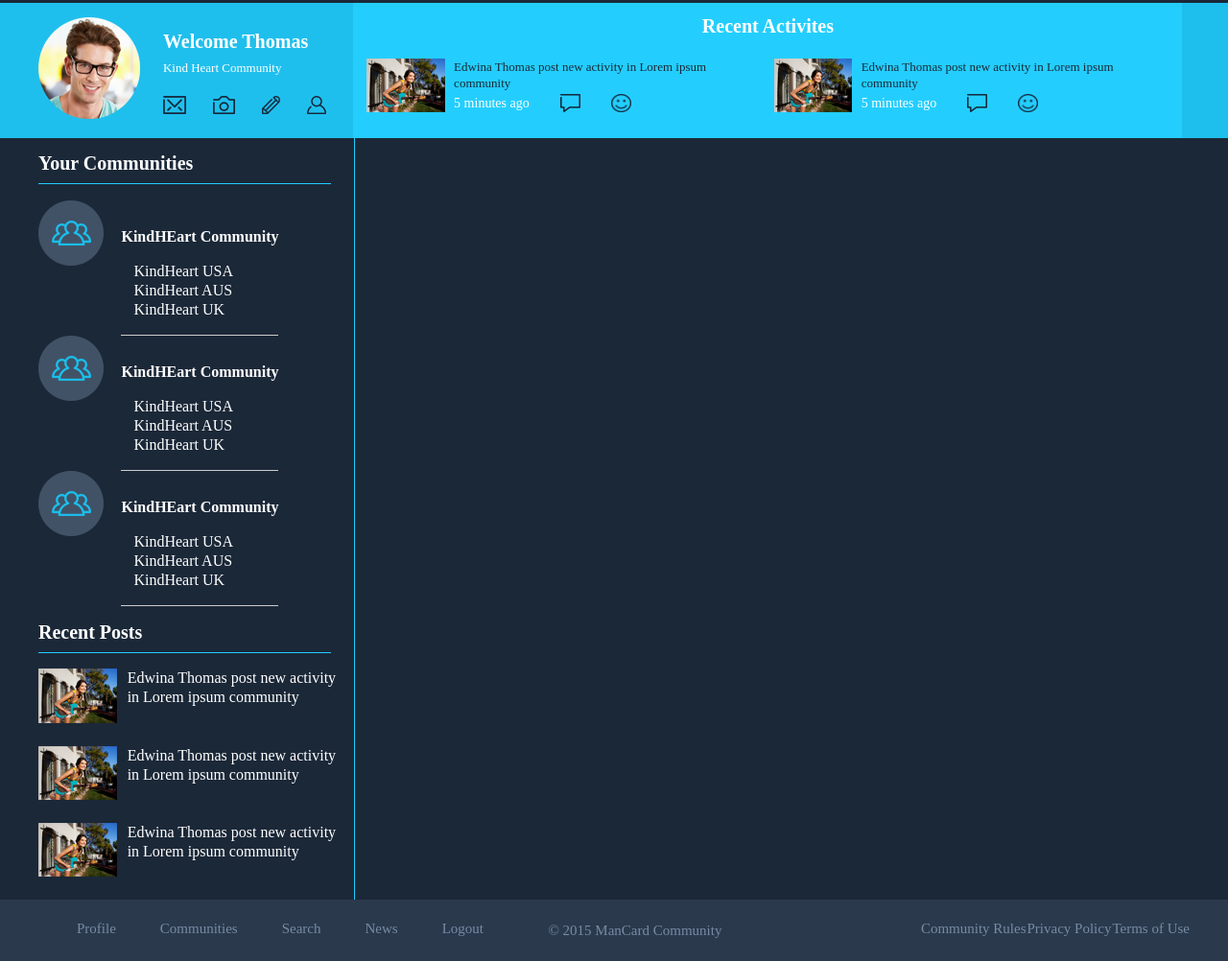
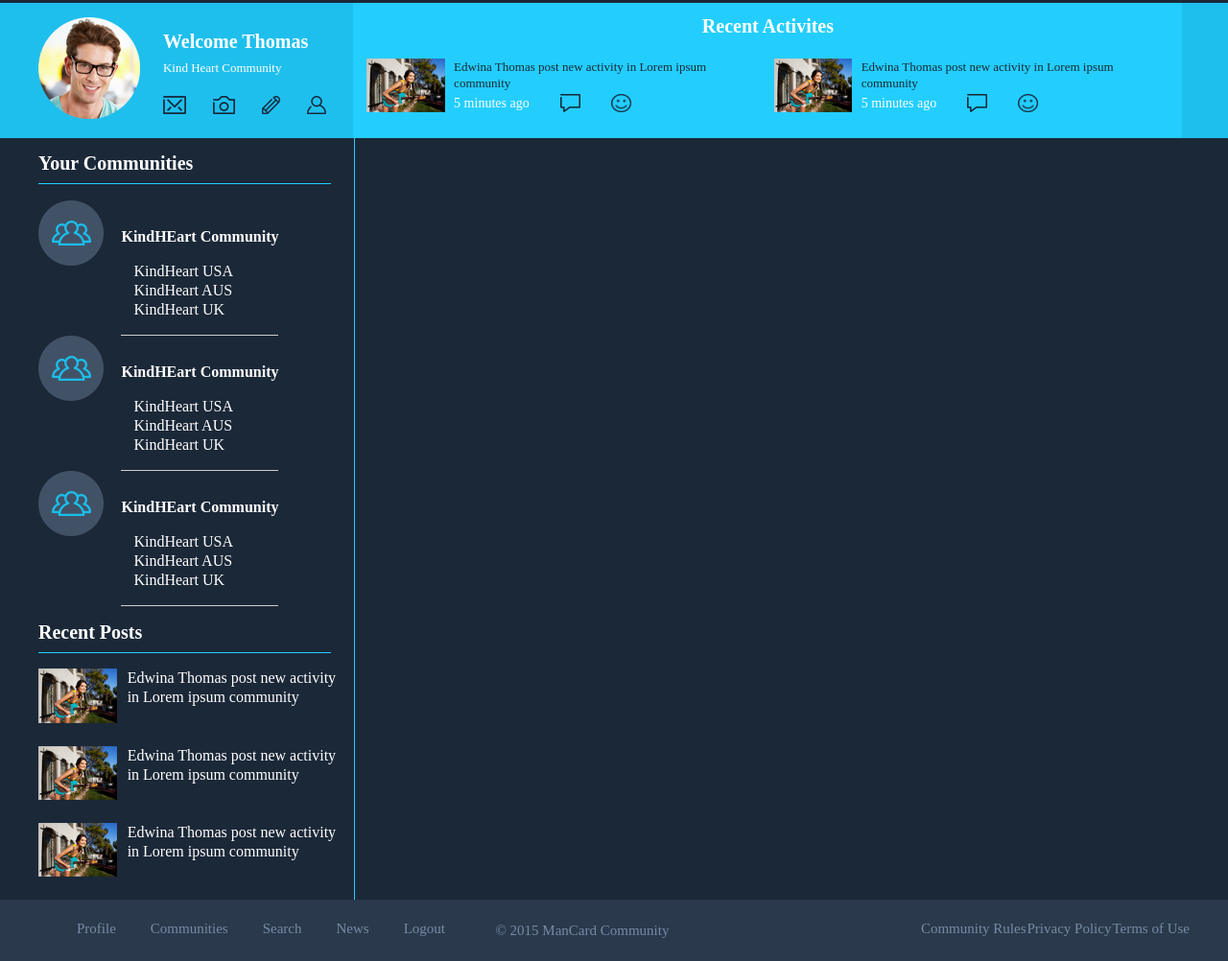
Before and after one commit to imparvez/mancard-home-page, a website: page prod/index.html in a window 1280 px wide. Shown: the part 131-1133 px from the top of the page at 96% size. Drawn offline with nearby package versions, Linux system fonts and the light colour scheme.

Commit message:
Minor CSS changes

```diff
--- a/dev/css/style.scss
+++ b/dev/css/style.scss
@@ -338,7 +338,7 @@ body {
 
 		    li {
 			    float: left;
-			    margin-left: 46px;
+			    margin-left: 36px;
 
 			    &:first-child {
 			    	margin-left: 0;
@@ -366,7 +366,7 @@ body {
 		    font-weight: 300;
 		    line-height: 28px;
 		    text-align: left;
-		    margin-left: 63px;
+		    margin-left: 4%;
 			}
 
 			ul.tnc-links {
```
Also changed, not shown: prod/assets/css/style.css.
